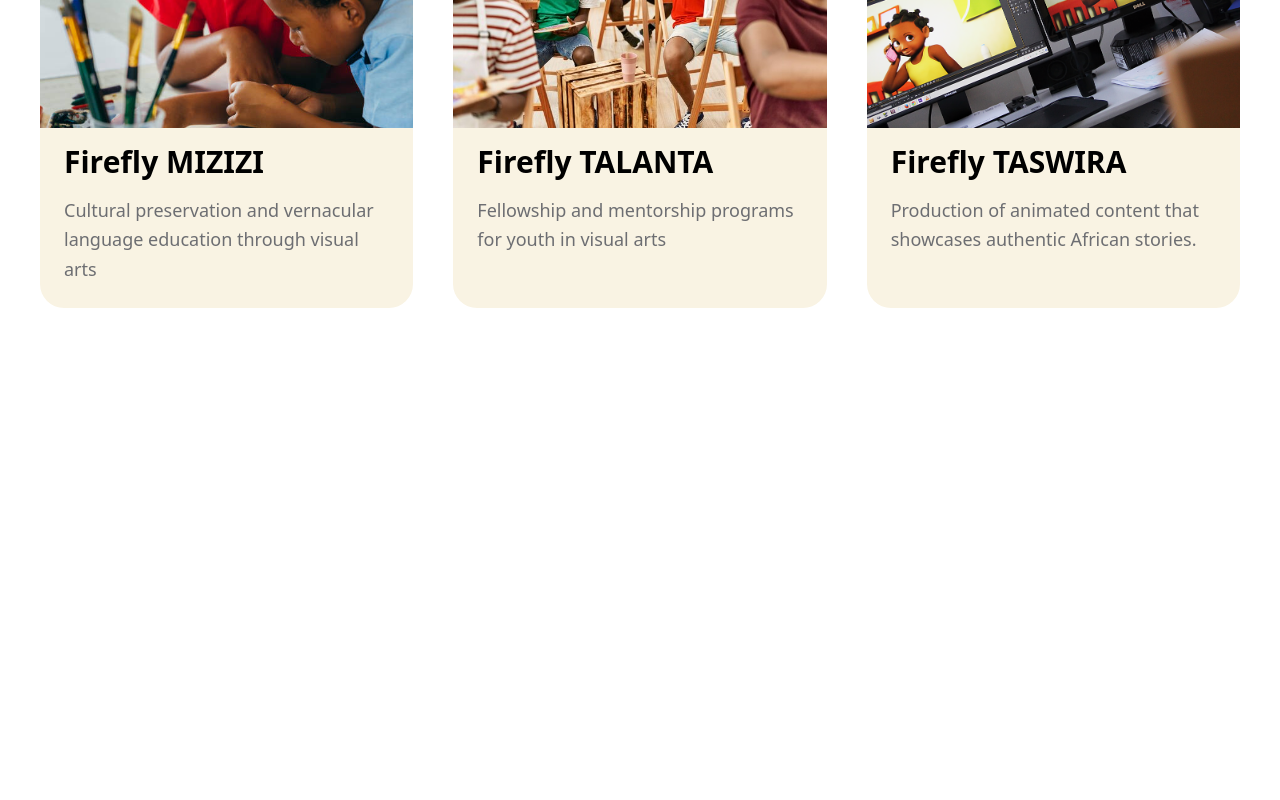
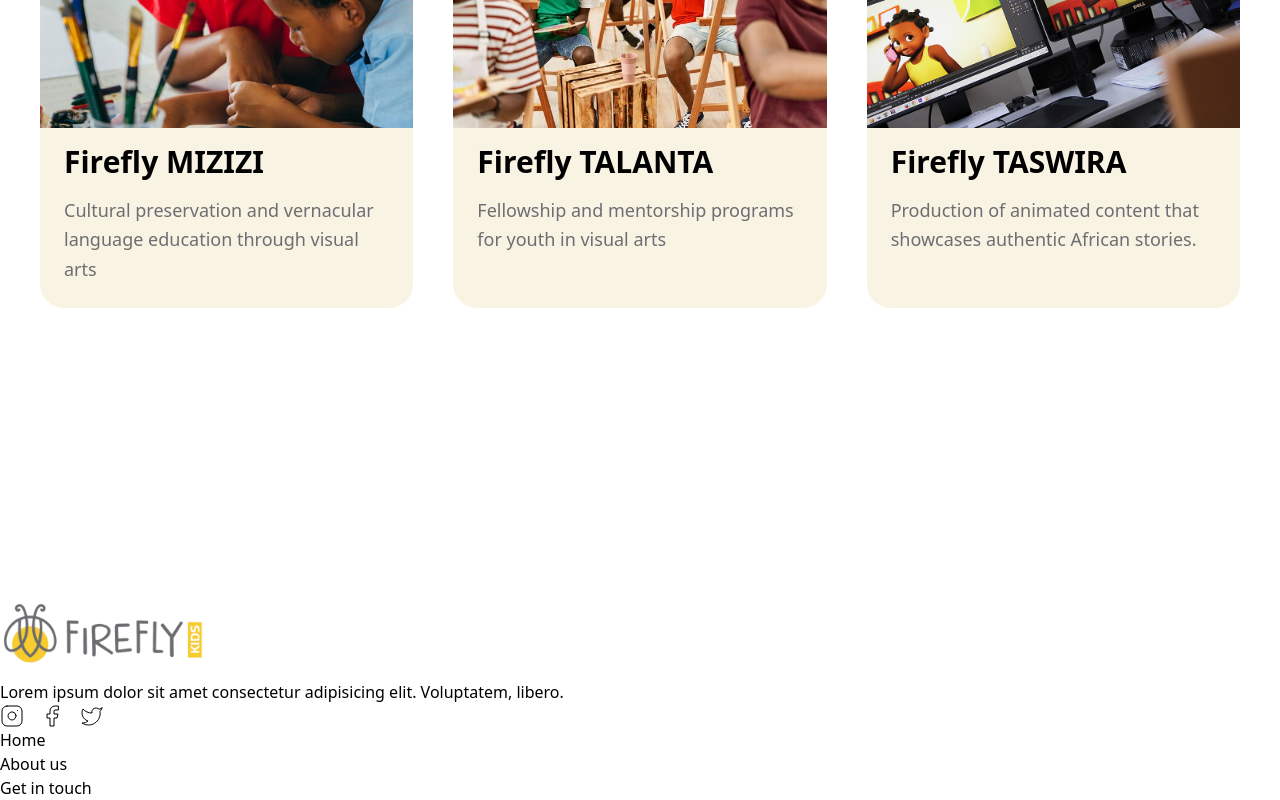
Before and after one commit to Griffin-Ndede/Firefly_frontend, a React (Vite) app: page / in a window 1280 px wide. Shown: the part 1392-2192 px from the top of the page. Before the commit the page ends 1976 px from the top, so only its background shows below. Built offline with nearby package versions, Linux system fonts and the light colour scheme.

Commit message:
Feat: creates a footer

```diff
--- a/src/Components/Footer.jsx
+++ b/src/Components/Footer.jsx
@@ -1,10 +1,30 @@
+import { Facebook, Instagram, Twitter } from 'lucide-react'
 import React from 'react'
 
 function Footer() {
   return (
+    <>
     <div>
-      This is my footer
+      <div>
+        <img src="/images/Firefly_logo.png"
+        alt="firefly_logo"
+        className='h-24'/>
+        <p className='w-full'>Lorem ipsum dolor sit amet consectetur adipisicing elit. Voluptatem, libero.</p>
+        <div className='flex gap-4'>
+          <Instagram strokeWidth={1}/>
+          <Facebook strokeWidth={1}/>
+          <Twitter strokeWidth={1}/>
+        </div>
+      </div>
+      <div>
+        <ul>
+          <li>Home</li>
+          <li>About us</li>
+          <li>Get in touch</li>
+        </ul>
+      </div>
     </div>
+    </>
   )
 }
 
--- a/src/Pages/Home.jsx
+++ b/src/Pages/Home.jsx
@@ -1,5 +1,6 @@
 import React from 'react'
 import Navbar from '../Components/Navbar'
+import Footer from '../Components/Footer'
 import { CircleCheckBig, Grip, ScrollText, Users, SquareStack, Palette, Brush, Blend, Ratio, Library, LibraryBig } from 'lucide-react'
 
 function Home() {
@@ -107,6 +108,7 @@ function Home() {
                     </div>
                 </div>
             </section>
+            <Footer/>
         </>
 
     )
```
